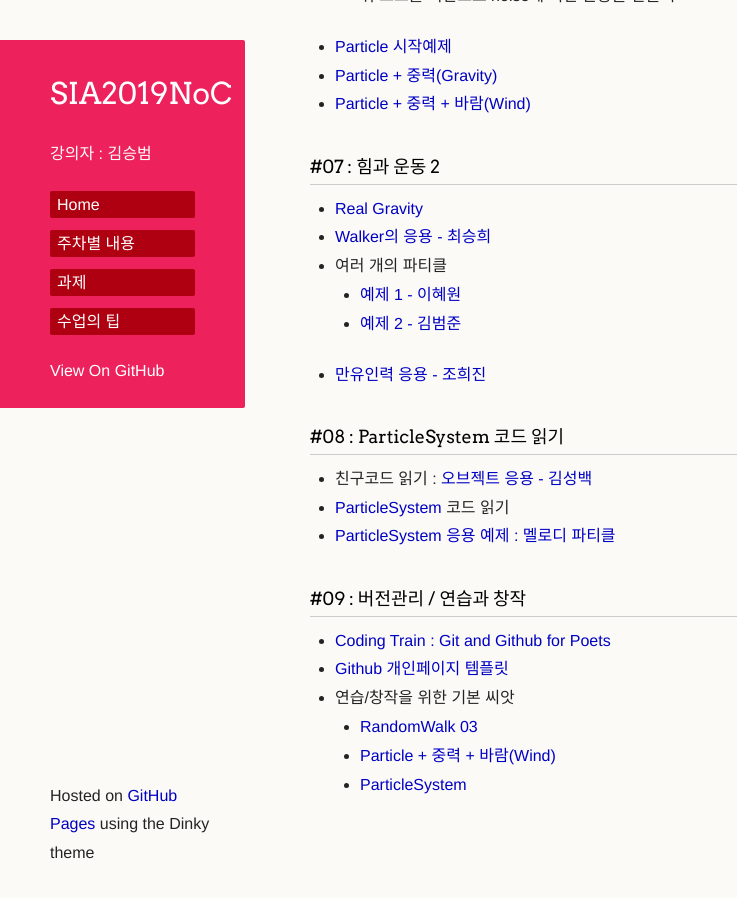
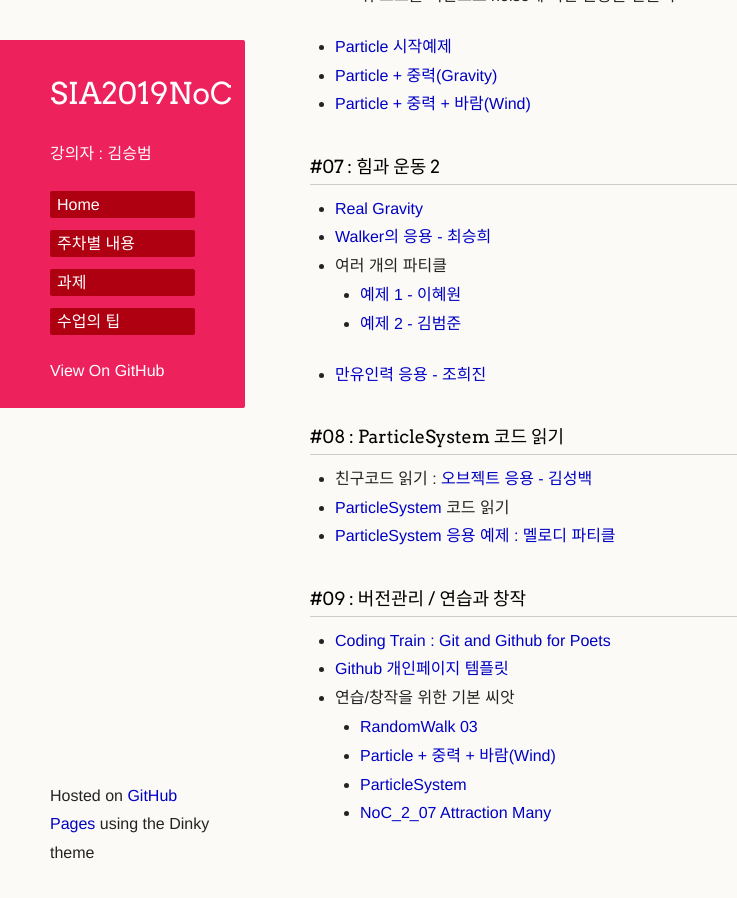
Before and after one commit to picxenk/SIA2019NoC, a Jekyll site: the page built from curriculum.md, in a window 1280 px wide and 900 px high, scrolled down 1607 px. Shown: the whole window, without its empty margins (0-737 px from the left). Built offline with Jekyll 4.4.1, drawn with Linux system fonts in a browser that asks for light colours; our own code applies the rules of GitHub Pages for plain Markdown files; a script that is not in the unit is left out; the repository's description, which GitHub fills in, is left out; before the commit the page ends 2478 px from its top, so only the background shows below that.

Commit message:
Update curriculum.md

```diff
--- a/curriculum.md
+++ b/curriculum.md
@@ -72,3 +72,4 @@
     * [RandomWalk 03](https://editor.p5js.org/picxenk@gmail.com/sketches/apa77mb1z)
     * [Particle + 중력 + 바람(Wind)](https://editor.p5js.org/picxenk@gmail.com/sketches/pJVbXrqR3)
     * [ParticleSystem](https://editor.p5js.org/picxenk@gmail.com/sketches/wcwkuC_bMd)
+    * [NoC_2_07 Attraction Many](https://editor.p5js.org/picxenk@gmail.com/sketches/ENk5WdK8o)
```
